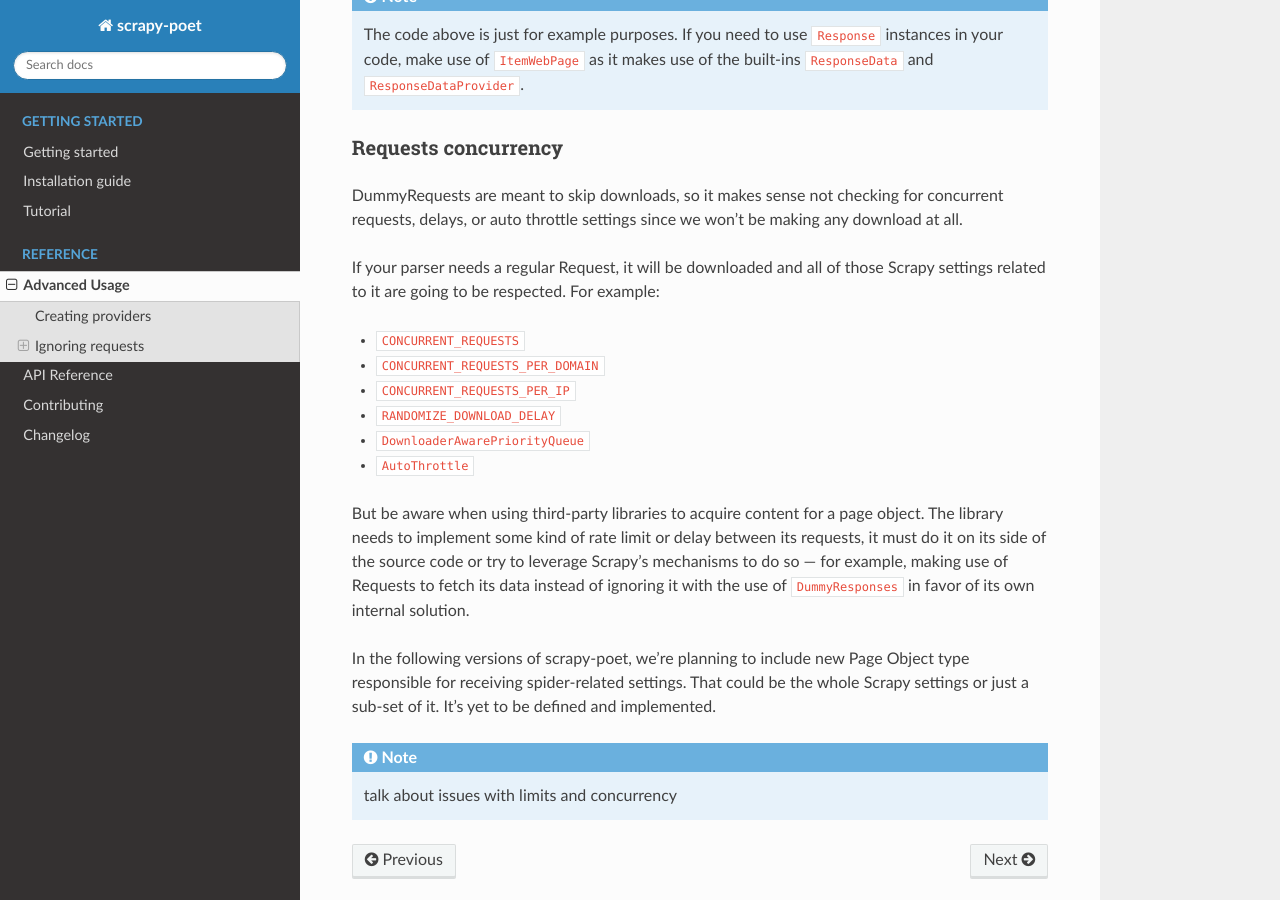
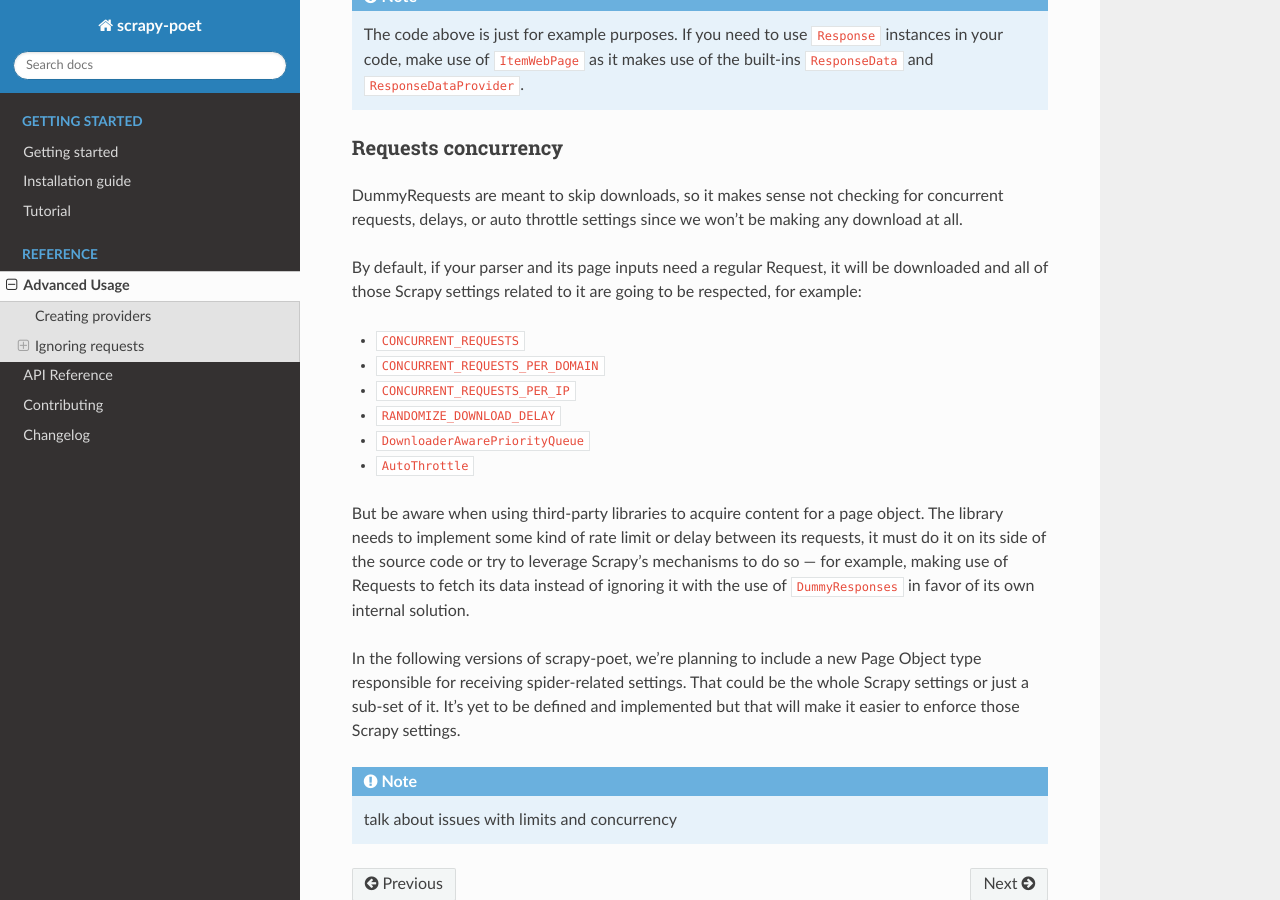
Before and after one commit to scrapinghub/scrapy-poet, a Sphinx documentation site: the page built from docs/advanced.rst, in a window 1280 px wide and 900 px high, scrolled down 2462 px. Built offline with Sphinx 7.4.7 and the Read the Docs theme 2.0.0, drawn with Linux system fonts in a browser that asks for light colours.

Commit message:
improving text

```diff
--- a/docs/advanced.rst
+++ b/docs/advanced.rst
@@ -147,8 +147,9 @@
 concurrent requests, delays, or auto throttle settings since we won't be making
 any download at all.
 
-If your parser needs a regular Request, it will be downloaded and all of those
-Scrapy settings related to it are going to be respected. For example:
+By default, if your parser and its page inputs need a regular Request, it will
+be downloaded and all of those Scrapy settings related to it are going to be
+respected, for example:
 
 - ``CONCURRENT_REQUESTS``
 - ``CONCURRENT_REQUESTS_PER_DOMAIN``
@@ -164,10 +165,10 @@
 data instead of ignoring it with the use of ``DummyResponses`` in favor of its
 own internal solution.
 
-In the following versions of scrapy-poet, we're planning to include new Page
+In the following versions of scrapy-poet, we're planning to include a new Page
 Object type responsible for receiving spider-related settings. That could be
 the whole Scrapy settings or just a sub-set of it. It's yet to be defined and
-implemented.
+implemented but that will make it easier to enforce those Scrapy settings.
 
 .. note::
 
```
